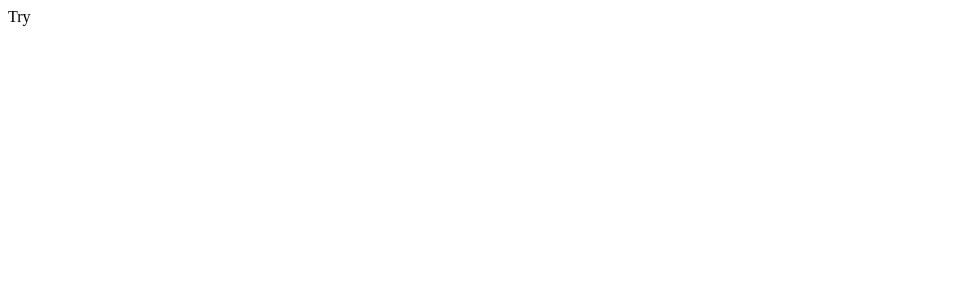
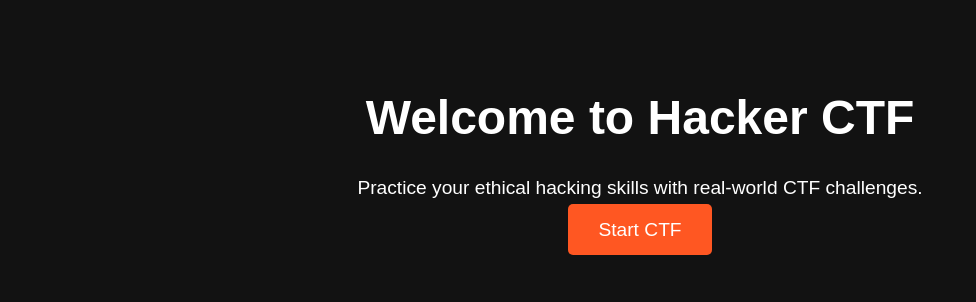
Before and after one commit to Good0010/hacker-ctf-site, a plain HTML site: page index.html in a window 1280 px wide. Shown: the whole page, without its empty margins (0-976 px from the left). Drawn offline with Linux system fonts and the light colour scheme.

Commit message:
1Index.html

```diff
--- a/index.html
+++ b/index.html
@@ -1 +1,41 @@
-Try
+<!DOCTYPE html>
+<html lang="en">
+<head>
+    <meta charset="UTF-8">
+    <meta name="viewport" content="width=device-width, initial-scale=1.0">
+    <title>Hacker CTF - Practice Ethical Hacking</title>
+    <style>
+        body {
+            font-family: Arial, sans-serif;
+            background-color: #121212;
+            color: white;
+            text-align: center;
+            padding: 50px;
+        }
+        h1 {
+            font-size: 3em;
+        }
+        p {
+            font-size: 1.2em;
+        }
+        .btn {
+            background-color: #ff5722;
+            color: white;
+            padding: 15px 30px;
+            font-size: 1.2em;
+            border: none;
+            cursor: pointer;
+            border-radius: 5px;
+            text-decoration: none;
+        }
+        .btn:hover {
+            background-color: #e64a19;
+        }
+    </style>
+</head>
+<body>
+    <h1>Welcome to Hacker CTF</h1>
+    <p>Practice your ethical hacking skills with real-world CTF challenges.</p>
+    <a href="challenges.html" class="btn">Start CTF</a>
+</body>
+</html>
```
